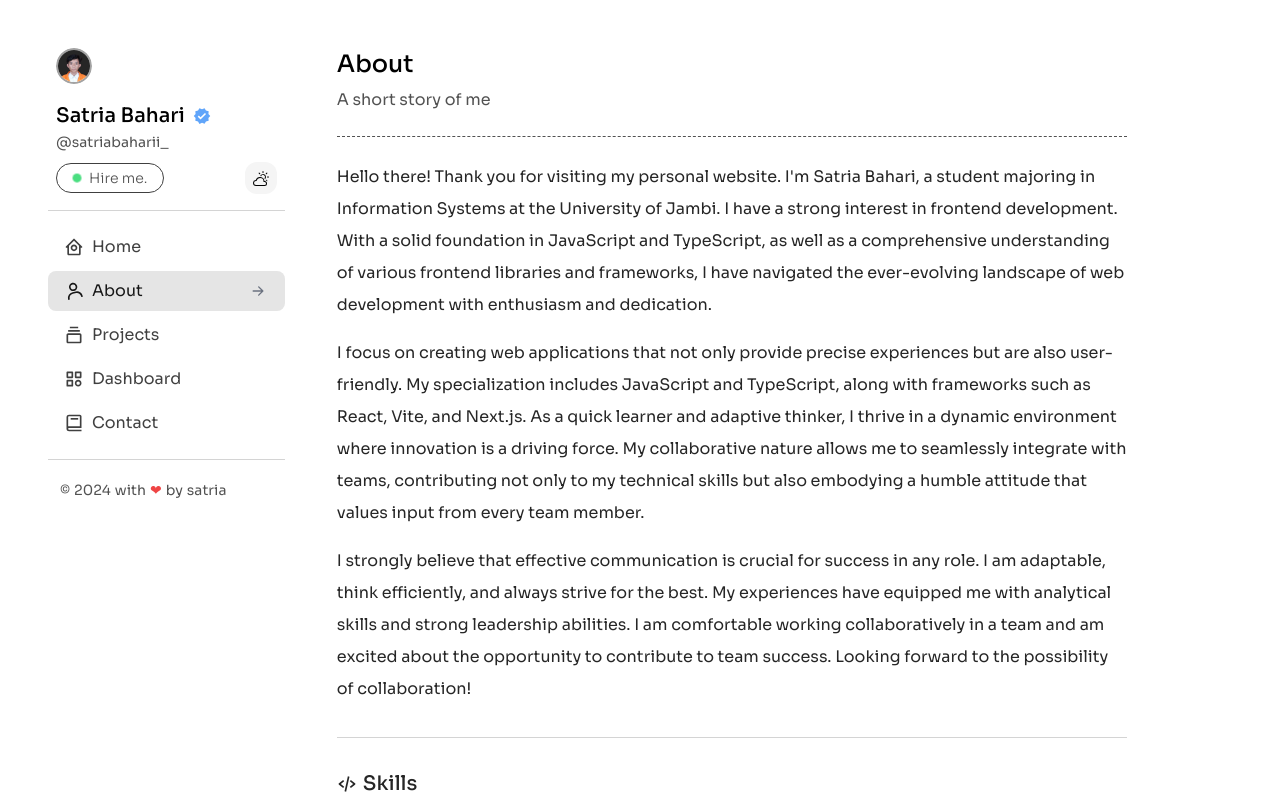
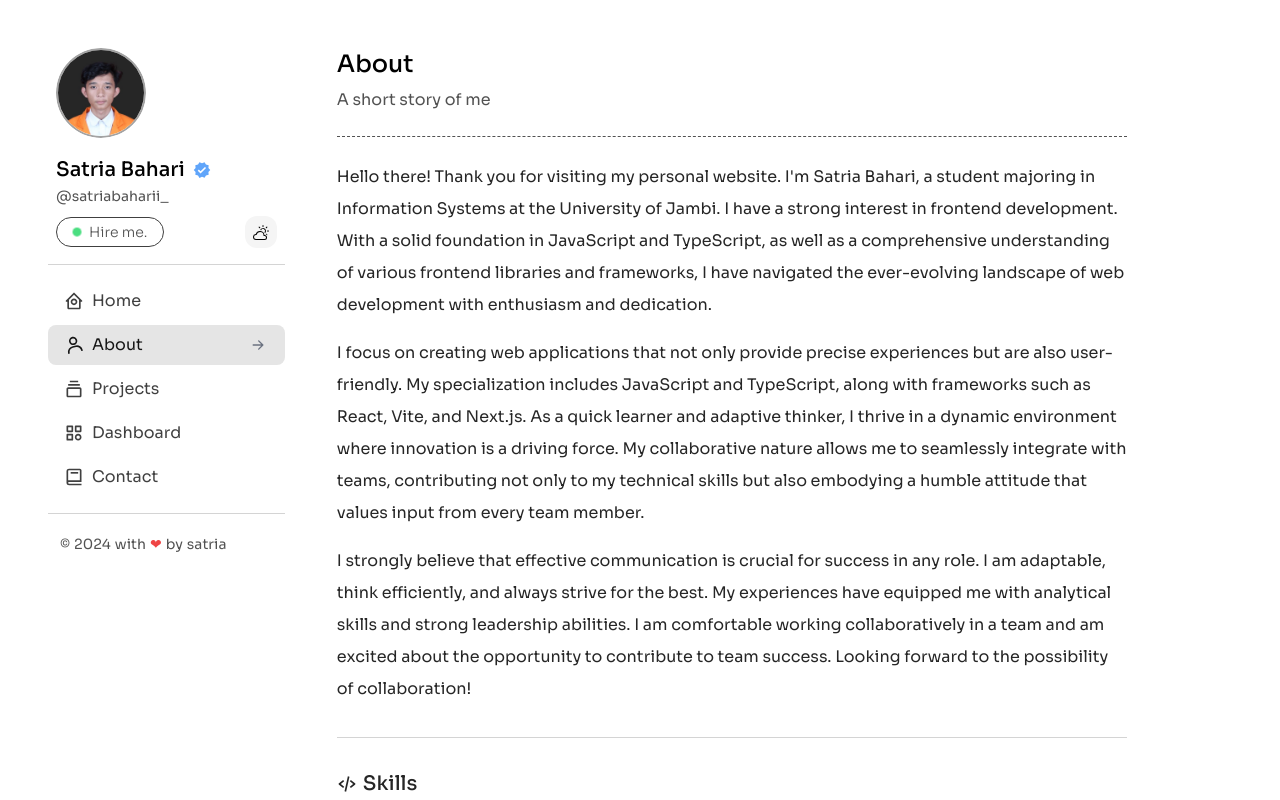
Before and after one commit to satriabahari/satriabahari.site, a Next.js app: page /about in a window 1280 px wide. Shown: the top 800 px of the page. Built offline with nearby package versions, Linux system fonts and the light colour scheme.

Commit message:
fix: fix bug in sidebar

```diff
--- a/common/components/layouts/sidebar/Profile.tsx
+++ b/common/components/layouts/sidebar/Profile.tsx
@@ -8,9 +8,10 @@ import MobileMenu from "./MobileMenu";
 import MobileMenuButton from "./MobileMenuButton";
 import ProfileHeader from "./ProfileHeader";
 import ThemeToggle from "../../elements/ThemeToggle";
+import useIsMobile from "@/hooks/useIsMobile";
 
 export default function Profile() {
-  const [width, setWidth] = useState(0);
+  const [width, setWidth] = useState(window.innerWidth);
   const [isMobile, setIsMobile] = useState(width < 769);
 
   const { isOpen, toggleMenu } = useMenu();
@@ -30,6 +31,7 @@ export default function Profile() {
   }, [isOpen]);
 
   useEffect(() => {
+    console.log(isMobile);
     const updateWindowDimensions = () => {
       const newWidth = window.innerWidth;
       setWidth(newWidth);
@@ -37,10 +39,8 @@ export default function Profile() {
 
     window.addEventListener("resize", updateWindowDimensions);
 
-    window.removeEventListener("resize", updateWindowDimensions);
-
-    return setIsMobile(width < 821);
-  }, [width]);
+    setIsMobile(width < 821);
+  }, [isMobile, width]);
 
   return (
     <div
```
